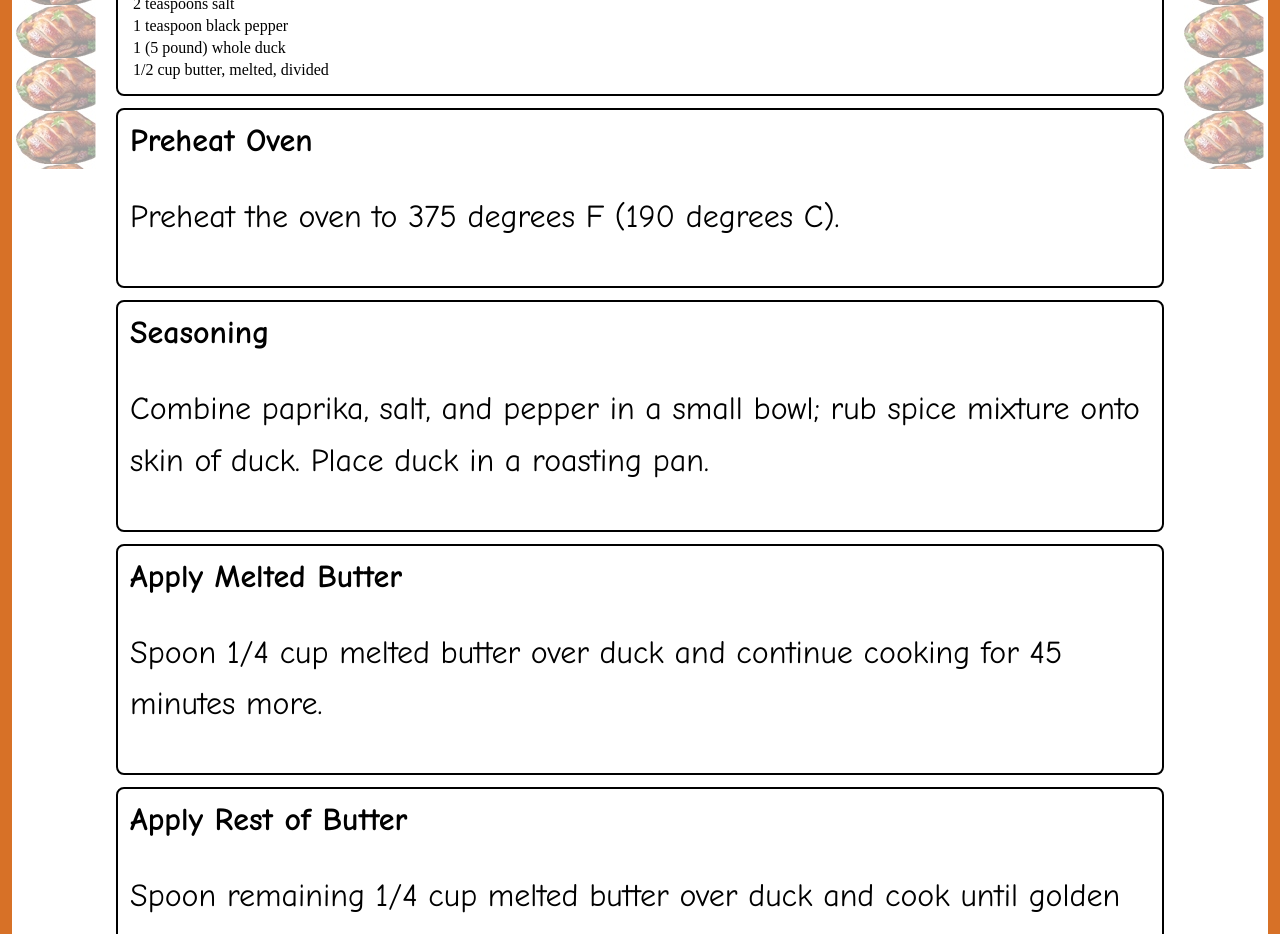
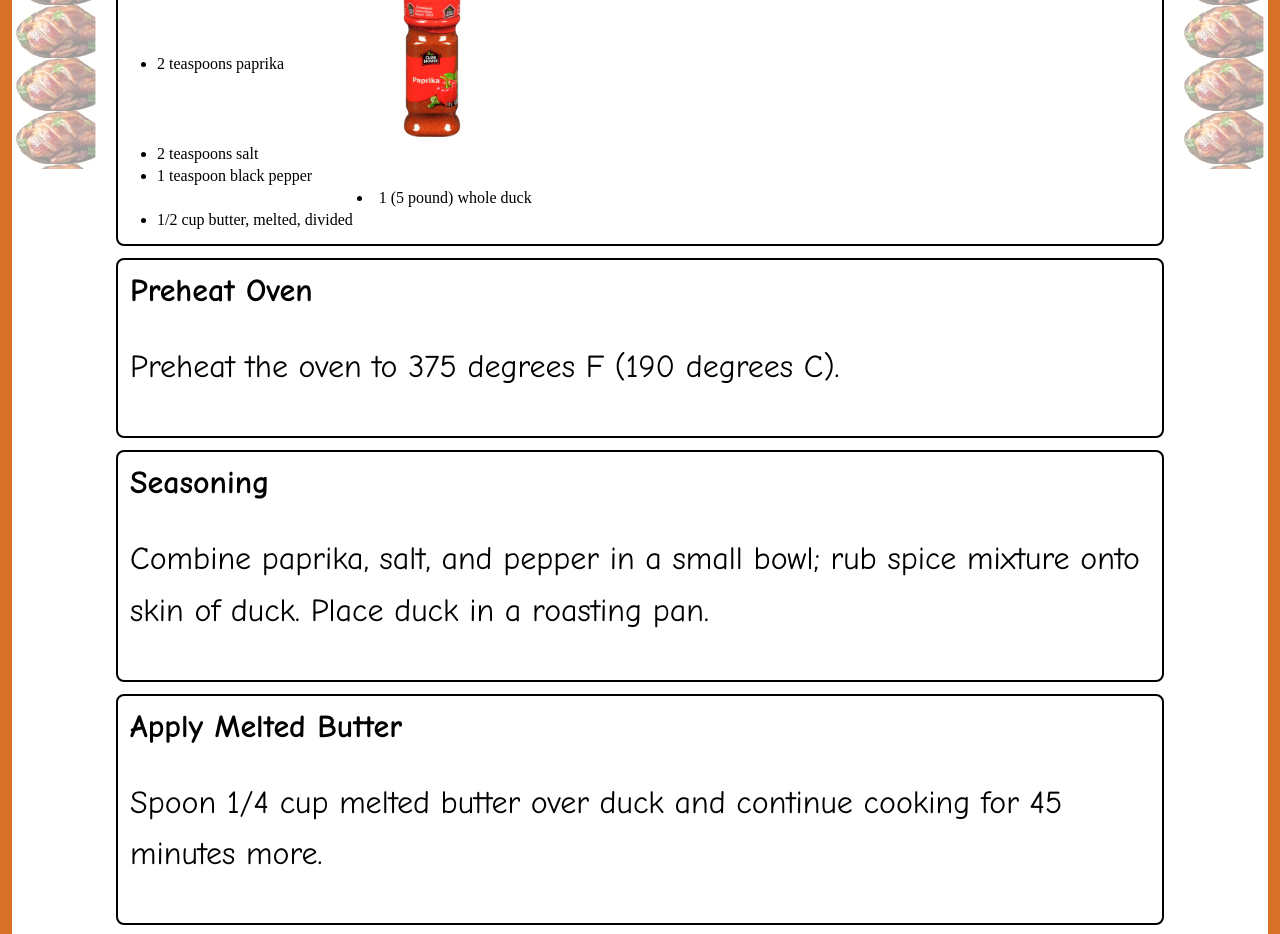
Before and after one commit to Quinxu/terraform-beginner-bootcamp-2023, a website: page public/roasting/index.html in a window 1280 px wide. Shown: the part 631-1565 px from the top of the page. Drawn offline with Linux system fonts and the light colour scheme.

Commit message:
#42 show the bullets in ingredients section.

```diff
--- a/public/roasting/index.html
+++ b/public/roasting/index.html
@@ -111,8 +111,10 @@
         }
 
         img {
-
             border-radius: 8px;
+            width: 150px;
+            height: 150px;
+            background: rgb(230, 230, 230)
         }
 
        nav a {
@@ -148,27 +150,41 @@
                 <div class="flex-grow">
                 <table>
                     <tr>
-                        <td>2 teaspoons paprika</td>
+                        <td>
+                            <ul>
+                                <li>2 teaspoons paprika</li>
+                            </ul>
+                        </td>
                         <td><img src="/assets/paprika.png" width="50px" height="50px"></td>
                     </tr>
                     <tr>
                         <td>
-                            2 teaspoons salt
+                            <ul>
+                                <li>2 teaspoons salt</li>
+                            </ul>
                         </td>
                     </tr>
                     <tr>
                         <td>
-                            1 teaspoon black pepper
+                            <ul>
+                                <li>1 teaspoon black pepper</li>
+                            </ul>
                         </td>
                     </tr>
                     <tr>
                         <td>
-                            1 (5 pound) whole duck
+                            <td>
+                                <li>1 (5 pound) whole duck</li>
+                            </td>
+
                         </td>
                     </tr>
                     <tr>
                         <td>
-                            1/2 cup butter, melted, divided
+                            <ul>
+                                <li>1/2 cup butter, melted, divided</li>
+                            </ul>
+
                         </td>
 
                     </tr>
```
